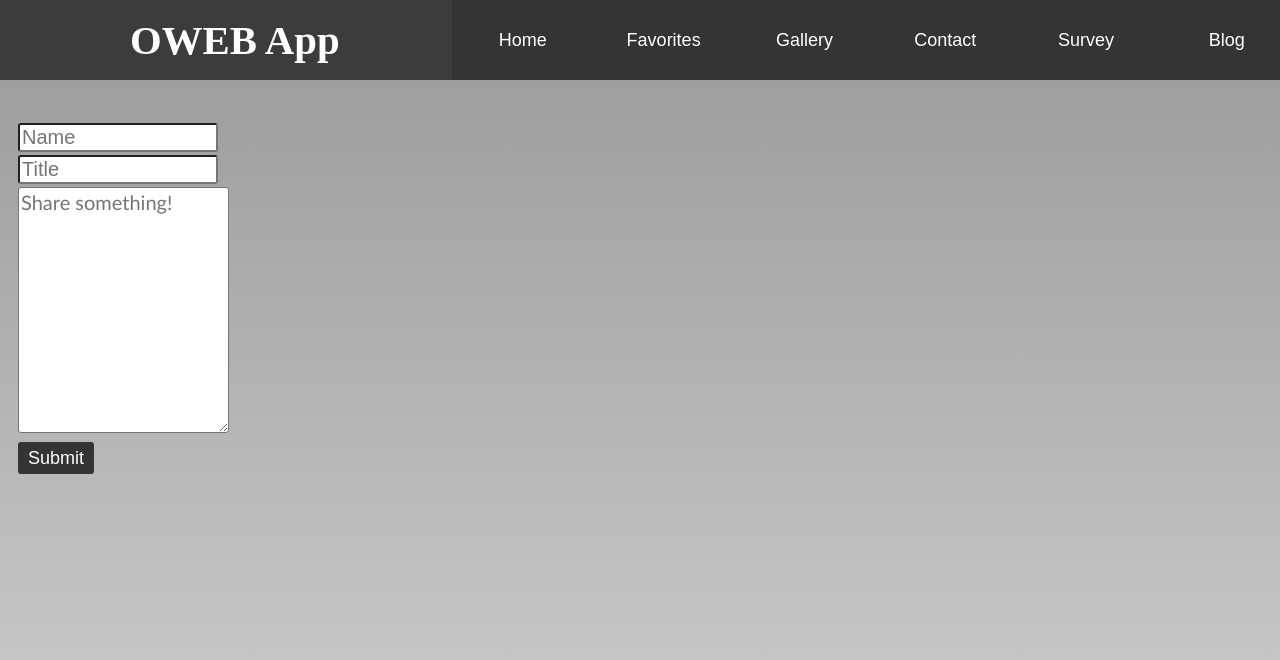
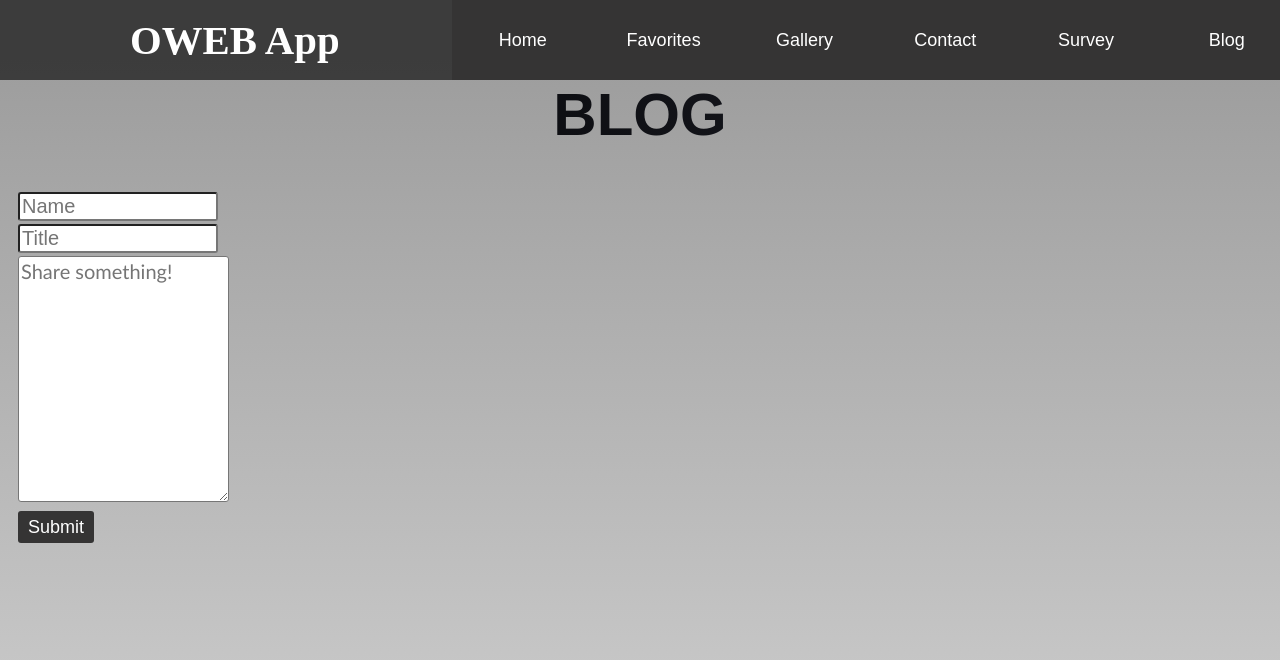
Before and after one commit to filip-naumovski/oweb-app, a React (Create React App) app: page /blog in a window 1280 px wide. Shown: the top 660 px of the page. Built offline with nearby package versions, Linux system fonts and the light colour scheme.

Commit message:
Add fade in to blog post

```diff
--- a/src/Blog.js
+++ b/src/Blog.js
@@ -15,6 +15,8 @@ function Blog() {
 		content: "",
 		date: "",
 	})
+
+	const [clicked, setClicked] = useState(false)
 
 	const leadingZero = (time) => {
 		if (time >= 0 && time <= 9) {
@@ -54,6 +56,10 @@ function Blog() {
 			newState.push(newObj)
 			return newState
 		})
+		setClicked(true)
+		setTimeout(() => {
+			setClicked(false)
+		}, 100)
 	}
 
 	const handleChange = (e) => {
@@ -73,6 +79,15 @@ function Blog() {
 			initial={{ scale: 1, opacity: 0 }}
 			animate={{ opacity: 1, x: 0 }}
 			transition={{ duration: "1.2" }}>
+			<h1
+				className="blogHeader"
+				style={{
+					fontSize: "60px",
+					textAlign: "center",
+					fontFamily: "sans-serif",
+				}}>
+				BLOG
+			</h1>
 			<div className="blogDiv">
 				<div className="formDiv">
 					<form onSubmit={(e) => handleSubmit(e)}>
@@ -106,7 +121,7 @@ function Blog() {
 				</div>
 				<div className="blog">
 					{posts.map((post, key) => (
-						<div className="blogPost" key={key}>
+						<div className={clicked ? "blogPostClicked" : "blogPost"} key={key}>
 							<h1>{post.title}</h1>
 							<h3>Date: {post.date}</h3>
 							<p>{post.content}</p>
--- a/src/style.css
+++ b/src/style.css
@@ -580,7 +580,13 @@ nav{
     border: solid 1px black;
     border-radius: 1px;
     transition: transform .1s ease-in;
+    transition: opacity .2s ease-in;
     background-image: linear-gradient(rgba(255, 255, 255, 0.445),rgba(182, 182, 182, 0.74));
+}
+
+.blogPostClicked {
+    visibility: hidden;
+    opacity: 0;
 }
 
 .blogPost:hover {
@@ -615,3 +621,15 @@ nav{
     margin-right: 3px;
     margin-bottom: 3px;
 }
+
+.blogHeader {
+    background: -webkit-linear-gradient(left, rgb(0, 0, 0) , rgb(32, 34, 44));
+    background: -o-linear-gradient(left, rgb(0, 0, 0) , rgb(32, 34, 44));
+    background: -moz-linear-gradient(left, rgb(0, 0, 0) , rgb(32, 34, 44));
+    background: linear-gradient(to right, rgb(0, 0, 0) , rgb(32, 34, 44));
+    background-clip: text;
+    -moz-background-clip: text;
+    -moz-text-fill-color: transparent;
+    -webkit-background-clip: text;
+    -webkit-text-fill-color: transparent;
+}
```
